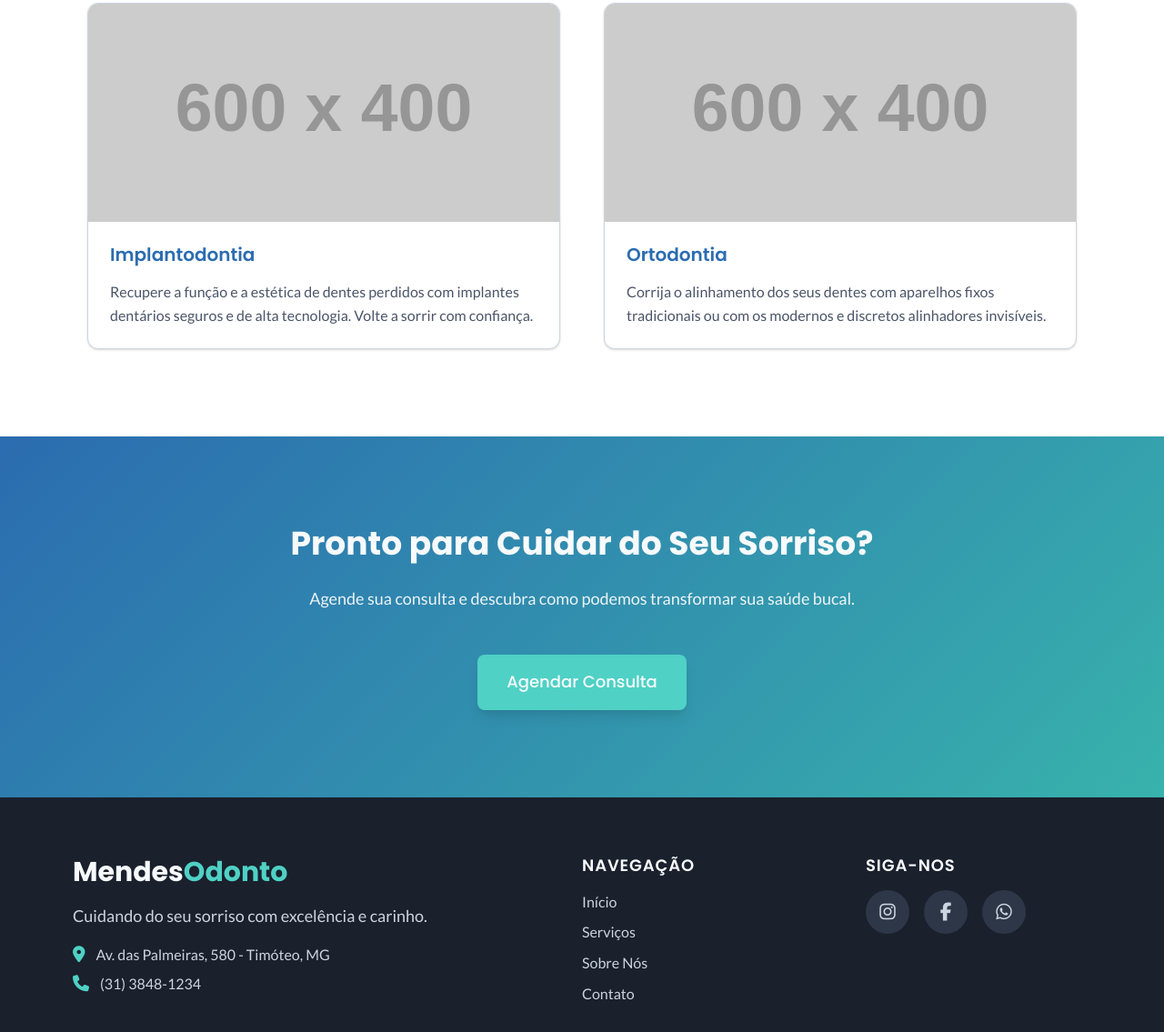
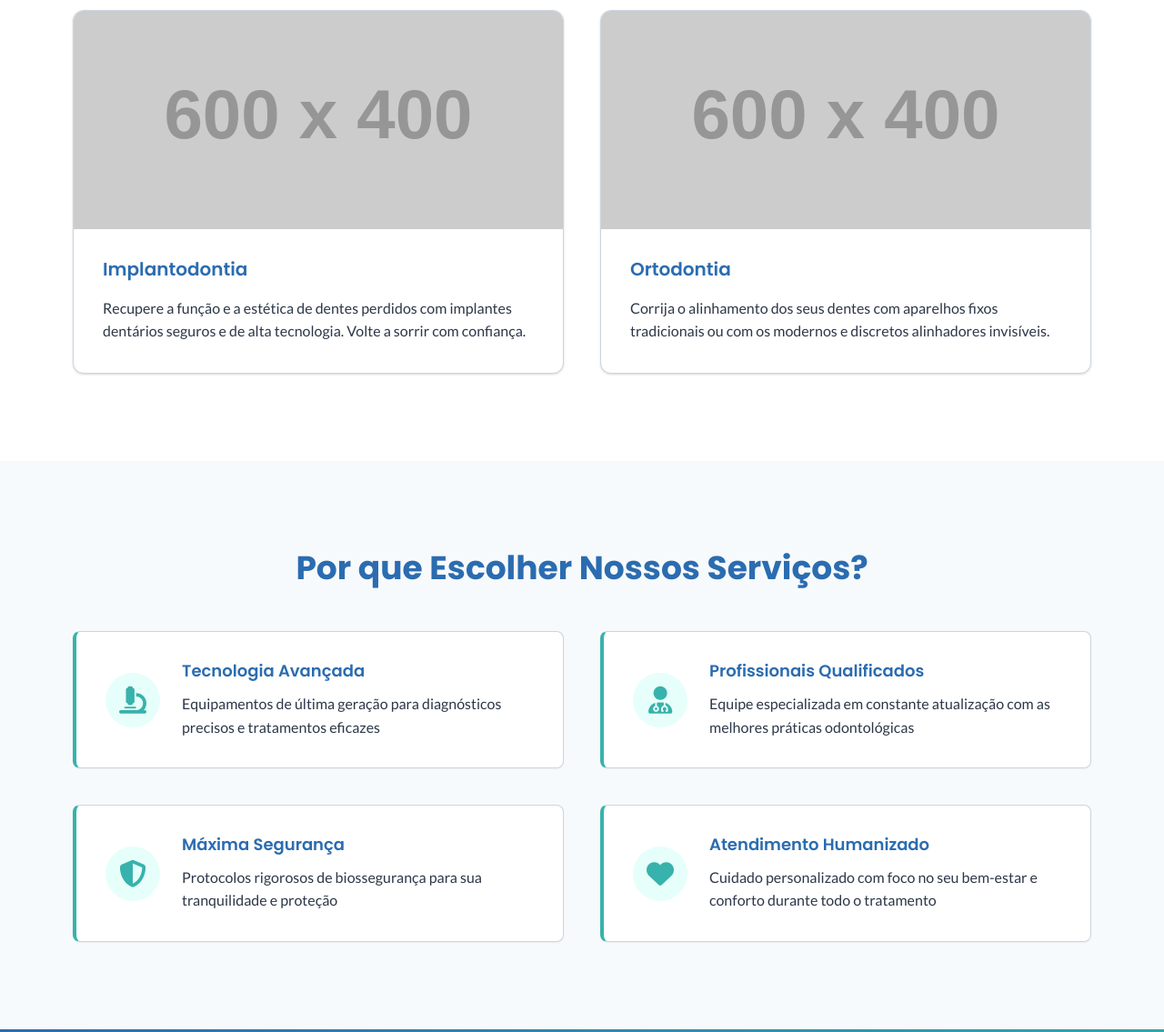
Before and after one commit to carlos-e-araujo/mvp-commitjr, a plain HTML site: page services.html in a window 1280 px wide. Shown: the part 907-2042 px from the top of the page at 91% size. Drawn offline with Linux system fonts and the light colour scheme; placeholder pictures from the web are drawn by us.

Commit message:
add service features section with icons and descriptions for enhanced service presentation

```diff
--- a/css/components/service-card.css
+++ b/css/components/service-card.css
@@ -8,12 +8,14 @@
     overflow: hidden;
     display: flex;
     flex-direction: column;
-    transition: var(--transition-transform), var(--transition-shadow);
+    transition: var(--transition-all);
     border: var(--border-width-1) solid var(--border-color);
+    height: 100%;
+    min-height: 400px;
 }
 
 .service-card:hover {
-    transform: translateY(-8px);
+    transform: translateY(-var(--spacing-2));
     box-shadow: var(--card-shadow-hover);
     border-color: var(--primary-200);
 }
@@ -23,18 +25,20 @@
     height: 240px;
     object-fit: cover;
     transition: var(--transition-transform);
+    flex-shrink: 0;
 }
 
 .service-card:hover .service-card__image {
-    transform: scale(1.05);
+    transform: scale(1.02);
 }
 
 .service-card__content {
-    padding: var(--card-padding);
+    padding: var(--spacing-8);
     flex: 1;
     display: flex;
     flex-direction: column;
     gap: var(--spacing-4);
+    justify-content: flex-start;
 }
 
 .service-card__title {
@@ -49,19 +53,27 @@
 .service-card__description {
     font-size: var(--font-size-base);
     line-height: var(--line-height-relaxed);
-    color: var(--gray-600);
+    color: var(--gray-700);
     margin: 0;
     flex: 1;
+    display: flex;
+    align-items: center;
 }
 
 /* Service card variants */
 .service-card--featured {
     border-color: var(--accent-color);
     background: linear-gradient(135deg, var(--background-color) 0%, var(--accent-50) 100%);
+    border-top: var(--border-width-4) solid var(--accent-color);
 }
 
 .service-card--featured .service-card__title {
     color: var(--accent-600);
+}
+
+.service-card--featured:hover {
+    border-top-color: var(--primary-color);
+    background: linear-gradient(135deg, var(--accent-50) 0%, var(--primary-50) 100%);
 }
 
 /* Responsive adjustments */
@@ -71,6 +83,10 @@
     }
 
     .service-card__content {
-        padding: var(--spacing-5);
+        padding: var(--spacing-6);
+    }
+
+    .service-card {
+        min-height: 350px;
     }
 }
--- a/css/pages/services.css
+++ b/css/pages/services.css
@@ -26,82 +26,210 @@
     background-color: var(--background-color);
 }
 
+.services-content .section-title {
+    text-align: center;
+    margin-bottom: var(--spacing-12);
+    color: var(--primary-color);
+}
+
 .services-grid {
     display: grid;
     grid-template-columns: 1fr;
-    gap: var(--spacing-12);
+    gap: var(--spacing-8);
     max-width: var(--container-xl);
     margin: 0 auto;
-    padding: 0 var(--spacing-4);
+}
+
+/* ===== SERVICES FEATURES SECTION ===== */
+.services-features {
+    padding: var(--section-padding);
+    background-color: var(--gray-50);
+}
+
+.services-features .section-title {
+    text-align: center;
+    margin-bottom: var(--spacing-12);
+    color: var(--primary-color);
+}
+
+.features-grid {
+    display: grid;
+    grid-template-columns: 1fr;
+    gap: var(--spacing-6);
+    max-width: var(--container-xl);
+    margin: 0 auto;
+}
+
+.feature-item {
+    display: flex;
+    align-items: center;
+    padding: var(--spacing-8);
+    background: var(--background-color);
+    border-radius: var(--border-radius-lg);
+    transition: var(--transition-all);
+    border: var(--border-width-1) solid var(--border-color);
+    border-left: var(--border-width-4) solid var(--secondary-color);
+    box-shadow: var(--shadow-sm);
+    min-height: 120px;
+}
+
+.feature-item:hover {
+    transform: translateY(-var(--spacing-1));
+    box-shadow: var(--shadow-md);
+    background: linear-gradient(135deg, var(--secondary-50), var(--accent-50));
+    border-color: var(--secondary-200);
+}
+
+.feature-item__icon {
+    color: var(--secondary-color);
+    margin-right: var(--spacing-6);
+    font-size: var(--font-size-3xl);
+    flex-shrink: 0;
+    width: 60px;
+    height: 60px;
+    display: flex;
+    align-items: center;
+    justify-content: center;
+    background: var(--secondary-50);
+    border-radius: var(--border-radius-full);
+    transition: var(--transition-all);
+}
+
+.feature-item:hover .feature-item__icon {
+    color: var(--primary-color);
+    background: var(--primary-50);
+    transform: scale(1.1);
+}
+
+.feature-item__content {
+    flex: 1;
+    min-width: 0;
+}
+
+.feature-item__title {
+    font-size: var(--font-size-lg);
+    font-weight: var(--font-weight-semibold);
+    color: var(--primary-color);
+    margin-top: 0;
+    margin-bottom: var(--spacing-3);
+    line-height: var(--line-height-tight);
+}
+
+.feature-item__description {
+    color: var(--gray-700);
+    font-size: var(--font-size-base);
+    line-height: var(--line-height-relaxed);
+    margin-bottom: 0;
 }
 
 /* ===== CTA SECTION ===== */
 .services-cta {
     padding: var(--section-padding);
-    background: linear-gradient(135deg, var(--primary-color), var(--secondary-color));
-    position: relative;
-    text-align: center;
+    background: linear-gradient(135deg, var(--primary-color) 0%, var(--secondary-color) 100%);
+    color: var(--text-color-light);
 }
 
 .cta-content {
+    text-align: center;
     max-width: var(--container-md);
     margin: 0 auto;
-    padding: 0 var(--spacing-4);
 }
 
 .cta-content__title {
-    font-size: var(--font-size-4xl);
+    font-size: var(--font-size-3xl);
     font-weight: var(--font-weight-bold);
+    margin-bottom: var(--spacing-4);
     color: var(--text-color-light);
-    margin-bottom: var(--spacing-6);
-    line-height: var(--line-height-tight);
 }
 
 .cta-content__description {
     font-size: var(--font-size-lg);
+    margin-bottom: var(--spacing-8);
+    opacity: 0.9;
     line-height: var(--line-height-relaxed);
-    color: var(--text-color-light);
-    margin-bottom: var(--spacing-12);
-    opacity: 0.95;
 }
 
 .cta-content__button {
     background-color: var(--accent-color);
+    color: var(--text-color-light);
+    border: none;
     font-size: var(--font-size-lg);
-    padding: var(--button-padding-lg);
-    box-shadow: var(--shadow-lg);
+    padding: var(--spacing-4) var(--spacing-8);
     transition: var(--transition-all);
 }
 
 .cta-content__button:hover {
-    background-color: var(--text-color-light);
-    color: var(--accent-color);
-    transform: translateY(-2px);
-    box-shadow: var(--shadow-xl);
+    background-color: var(--accent-600);
+    transform: translateY(-var(--spacing-1));
+    box-shadow: var(--shadow-lg);
 }
 
 /* ===== RESPONSIVE DESIGN ===== */
 @media (min-width: 768px) {
     .services-grid {
         grid-template-columns: repeat(2, 1fr);
-        gap: var(--spacing-10);
+        gap: var(--spacing-8);
+    }
+
+    .features-grid {
+        grid-template-columns: repeat(2, 1fr);
+        gap: var(--spacing-8);
     }
 }
 
-@media (min-width: 1200px) {
+@media (min-width: 992px) {
     .services-grid {
-        gap: var(--spacing-12);
+        gap: var(--spacing-10);
+    }
+
+    .features-grid {
+        gap: var(--spacing-10);
+    }
+
+    .cta-content__title {
+        font-size: var(--font-size-4xl);
     }
 }
 
 @media (max-width: 640px) {
     .services-grid {
-        gap: var(--spacing-8);
-        padding: 0 var(--spacing-2);
+        gap: var(--spacing-6);
+    }
+
+    .features-grid {
+        gap: var(--spacing-6);
+    }
+
+    .feature-item {
+        padding: var(--spacing-6);
+        flex-direction: column;
+        text-align: center;
+        min-height: auto;
+    }
+
+    .feature-item__icon {
+        margin-right: 0;
+        margin-bottom: var(--spacing-4);
+        width: 50px;
+        height: 50px;
+        font-size: var(--font-size-2xl);
+    }
+
+    .feature-item__content {
+        width: 100%;
+    }
+
+    .feature-item__title {
+        font-size: var(--font-size-base);
+        margin-bottom: var(--spacing-2);
+    }
+
+    .feature-item__description {
+        font-size: var(--font-size-sm);
     }
 
     .cta-content__title {
-        font-size: var(--font-size-3xl);
+        font-size: var(--font-size-2xl);
     }
 
     .cta-content__description {
--- a/services.html
+++ b/services.html
@@ -82,6 +82,47 @@
             </div>
         </section>
 
+        <!-- Service Features -->
+        <section class="services-features">
+            <div class="container">
+                <h2 class="section-title">Por que Escolher Nossos Serviços?</h2>
+                <div class="features-grid">
+                    <div class="feature-item">
+                        <i class="fas fa-microscope feature-item__icon"></i>
+                        <div class="feature-item__content">
+                            <h3 class="feature-item__title">Tecnologia Avançada</h3>
+                            <p class="feature-item__description">Equipamentos de última geração para diagnósticos
+                                precisos e tratamentos eficazes</p>
+                        </div>
+                    </div>
+                    <div class="feature-item">
+                        <i class="fas fa-user-md feature-item__icon"></i>
+                        <div class="feature-item__content">
+                            <h3 class="feature-item__title">Profissionais Qualificados</h3>
+                            <p class="feature-item__description">Equipe especializada em constante atualização com as
+                                melhores práticas odontológicas</p>
+                        </div>
+                    </div>
+                    <div class="feature-item">
+                        <i class="fas fa-shield-alt feature-item__icon"></i>
+                        <div class="feature-item__content">
+                            <h3 class="feature-item__title">Máxima Segurança</h3>
+                            <p class="feature-item__description">Protocolos rigorosos de biossegurança para sua
+                                tranquilidade e proteção</p>
+                        </div>
+                    </div>
+                    <div class="feature-item">
+                        <i class="fas fa-heart feature-item__icon"></i>
+                        <div class="feature-item__content">
+                            <h3 class="feature-item__title">Atendimento Humanizado</h3>
+                            <p class="feature-item__description">Cuidado personalizado com foco no seu bem-estar e
+                                conforto durante todo o tratamento</p>
+                        </div>
+                    </div>
+                </div>
+            </div>
+        </section>
+
         <!-- Call to Action -->
         <section class="services-cta">
             <div class="container">
```
